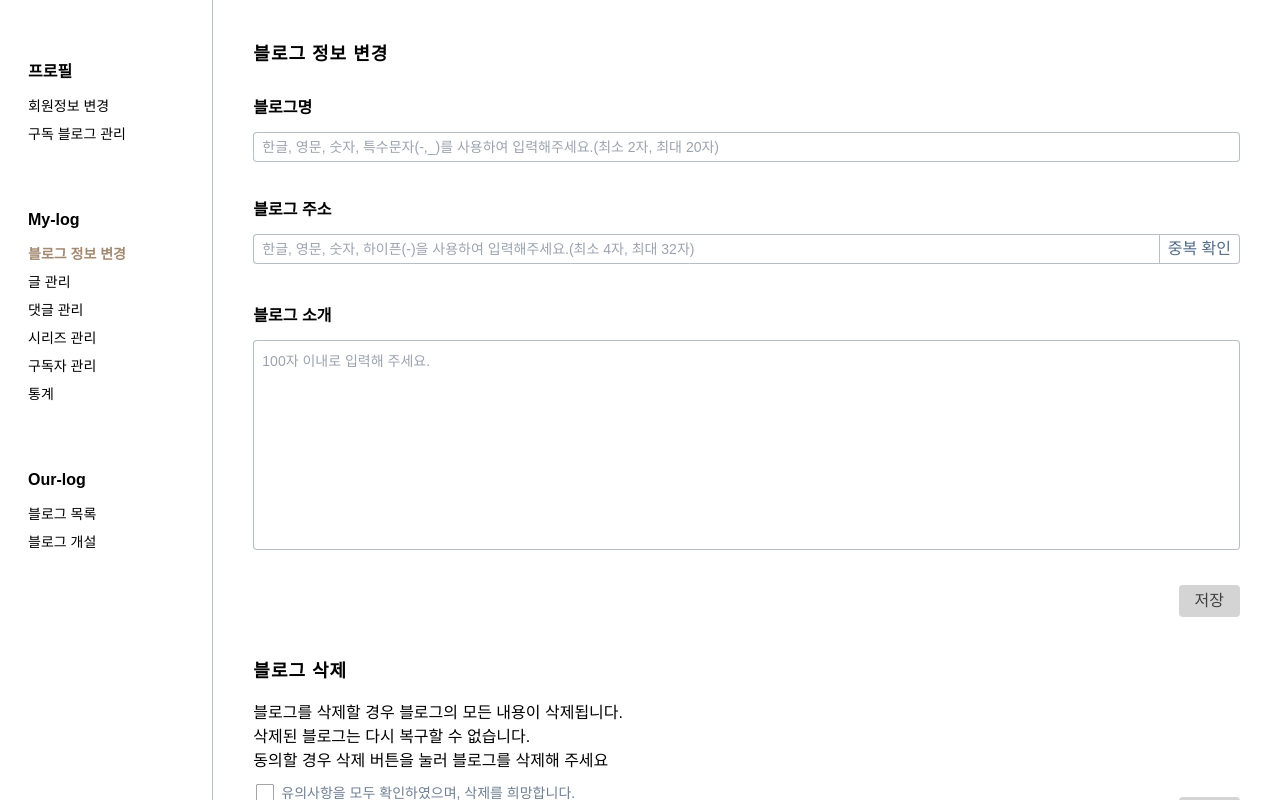
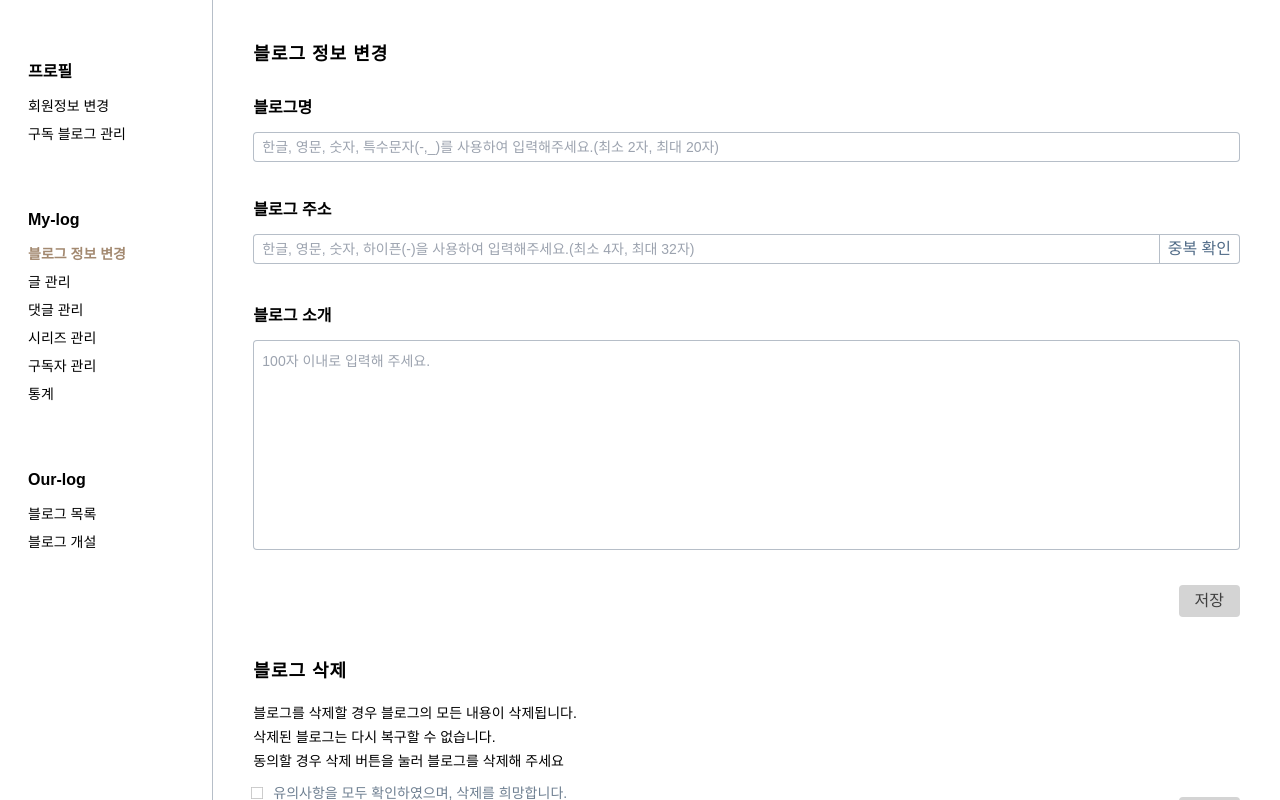
Before and after one commit to sorrel012/log-us, a Next.js app: page /1/setting/info in a window 1280 px wide. Built offline with nearby package versions, Linux system fonts and the light colour scheme; no server answers; a web font is replaced by a local one.

Commit message:
feat: 블로그 삭제 구현

```diff
--- a/src/app/[blogAddress]/setting/info/page.tsx
+++ b/src/app/[blogAddress]/setting/info/page.tsx
@@ -5,10 +5,13 @@ import { useBlogStore } from '@/store/useBlogStore';
 import { customFetch } from '@/utils/customFetch';
 import AlertPopup from '@/components/AlertPopup';
 import { FcCancel, FcOk } from 'react-icons/fc';
+import { useRouter } from 'next/navigation';
 
 export default function BlogInfo() {
+    const router = useRouter();
     const { blogId, blogInfo } = useBlogStore();
 
+    const [isLoading, setIsLoading] = useState(true);
     const [blogName, setBlogName] = useState('');
     const [blogAddress, setBlogAddress] = useState('');
     const [introduce, setIntroduce] = useState('');
@@ -26,11 +29,13 @@ export default function BlogInfo() {
     const [wantDelete, setWantDelete] = useState<boolean>(false);
 
     useEffect(() => {
+        setIsLoading(true);
         if (blogInfo) {
             setBlogName(blogInfo.blogName);
             setBlogAddress(blogInfo.blogAddress);
             setIntroduce(blogInfo.introduce!);
         }
+        setIsLoading(false);
     }, [blogInfo]);
 
     const handleConfirm = () => {
@@ -180,7 +185,22 @@ export default function BlogInfo() {
         }
     };
 
-    const handleDeleteBlog = () => {};
+    const handleDeleteBlog = async () => {
+        const res = await customFetch(`/blog/setting?blogId=${blogId}`, {
+            queryKey: ['delete-blog', blogAddress, blogName, introduce],
+            method: 'DELETE',
+        });
+
+        if (res.isError) {
+            setPopupTitle('블로그를 삭제하지 못했습니다');
+            setPopupText('잠시 후 다시 시도해 주세요.');
+            setShowPopup(true);
+        }
+
+        //TODO 기본 블로그 삭제 처리
+
+        router.push('/setting');
+    };
 
     return (
         <section>
@@ -197,6 +217,7 @@ export default function BlogInfo() {
                         value={blogName}
                         onChange={(e) => setBlogName(e.target.value)}
                         placeholder="한글, 영문, 숫자, 특수문자(-,_)를 사용하여 입력해주세요.(최소 2자, 최대 20자)"
+                        disabled={isLoading}
                     />
                 </div>
                 <div>
@@ -211,11 +232,12 @@ export default function BlogInfo() {
                             placeholder="한글, 영문, 숫자, 하이픈(-)을 사용하여 입력해주세요.(최소 4자, 최대 32자)"
                             value={blogAddress}
                             onChange={handleBlogAddressChange}
+                            disabled={isLoading}
                         />
                         <button
                             className={`rounded-r border-b border-r border-t px-2 py-1.5 ${isDuplicateChecked ? 'border-customLightBlue-200 bg-customLightBlue-200 text-white' : 'border-customLightBlue-100 text-customDarkBlue-200'}`}
                             onClick={handleDuplicateCheck}
-                            disabled={isDuplicateChecked}
+                            disabled={isDuplicateChecked || isLoading}
                         >
                             중복 확인
                         </button>
@@ -246,6 +268,7 @@ export default function BlogInfo() {
                         value={introduce}
                         onChange={(e) => setIntroduce(e.target.value)}
                         placeholder="100자 이내로 입력해 주세요."
+                        disabled={isLoading}
                     />
                 </div>
                 <div className="-mt-2 text-right">
@@ -260,7 +283,7 @@ export default function BlogInfo() {
             </div>
             <div>
                 <h2 className="mb-4 text-lg font-bold">블로그 삭제</h2>
-                <div className="text-md leading-6">
+                <div className="text-sm leading-6">
                     <p>블로그를 삭제할 경우 블로그의 모든 내용이 삭제됩니다.</p>
                     <p>삭제된 블로그는 다시 복구할 수 없습니다.</p>
                     <p>동의할 경우 삭제 버튼을 눌러 블로그를 삭제해 주세요</p>
@@ -270,7 +293,7 @@ export default function BlogInfo() {
                         type="checkbox"
                         checked={wantDelete || false}
                         onChange={(e) => setWantDelete(e.target.checked)}
-                        className="scale-75"
+                        className="-ml-2 scale-50"
                         id="deleteBlog"
                     />
                     <label htmlFor="deleteBlog" className="ml-1 cursor-pointer">
```
